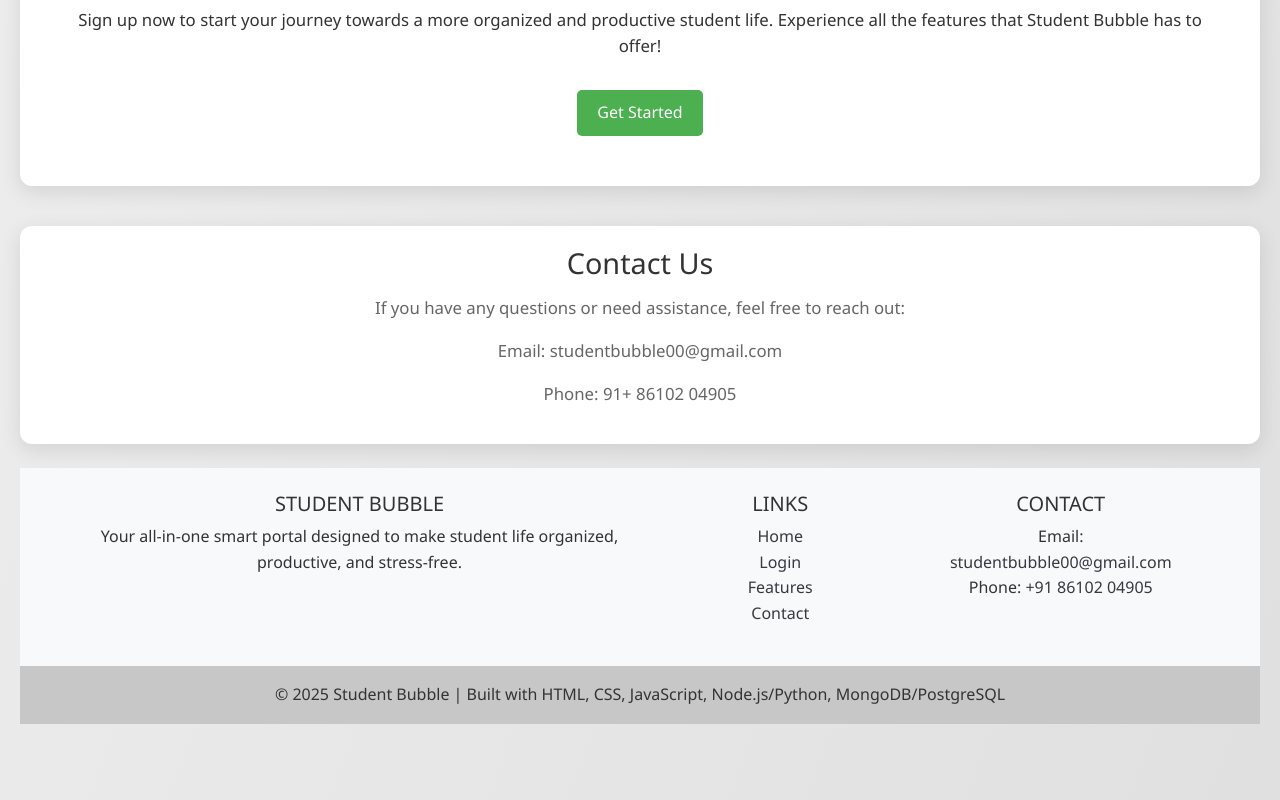
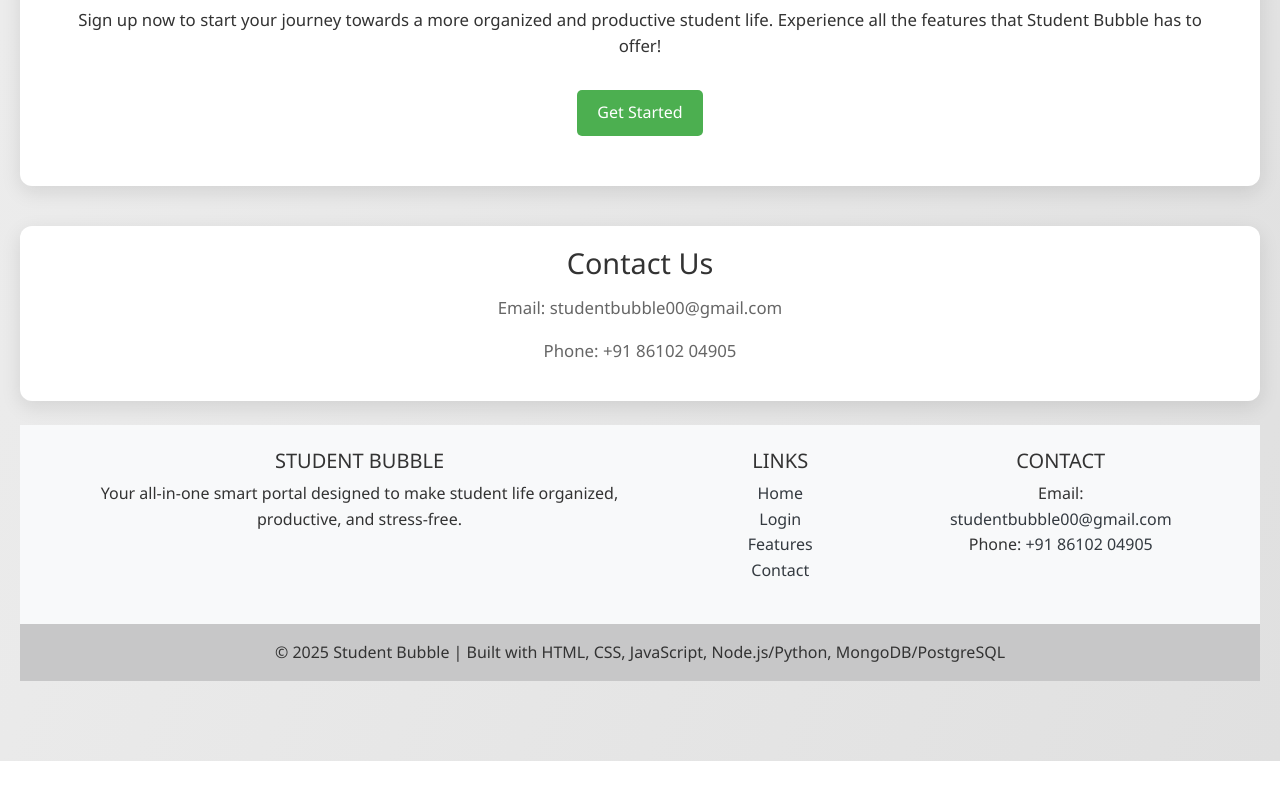
Before and after one commit to Dhaya09/WebProject, a website: page home.html in a window 1280 px wide. Shown: the part 2890-3690 px from the top of the page. After the commit the page ends 3651 px from the top, so only its background shows below. Drawn offline with nearby package versions, Linux system fonts and the light colour scheme.

Commit message:
added json

```diff
--- a/home.html
+++ b/home.html
@@ -5,7 +5,6 @@
   <meta charset="UTF-8" />
   <meta name="viewport" content="width=device-width, initial-scale=1.0" />
   <title>Student Bubble - Empowering Student Success</title>
-  <!-- Bootstrap CSS -->
   <link href="https://stackpath.bootstrapcdn.com/bootstrap/4.5.2/css/bootstrap.min.css" rel="stylesheet">
   <style>
     * {
@@ -295,18 +294,14 @@
 
     <div class="testimonials">
       <h3>What Our Users Say</h3>
-      <div class="testimonial">"Student Bubble has transformed my academic life! I can manage everything in one place."
-        - Alex R.</div>
-      <div class="testimonial">"The features are incredibly helpful, especially the time management tools!" - Jamie L.
-      </div>
-      <div class="testimonial">"I love the collaborative features! It makes group projects so much easier." - Sam T.
-      </div>
+      <div class="testimonial">"Student Bubble has transformed my academic life! I can manage everything in one place." - Alex R.</div>
+      <div class="testimonial">"The features are incredibly helpful, especially the time management tools!" - Jamie L.</div>
+      <div class="testimonial">"I love the collaborative features! It makes group projects so much easier." - Sam T.</div>
     </div>
 
     <div class="blog">
       <h3>Latest Blog Posts</h3>
-      <p>Check out our latest articles on study tips, productivity hacks, and student life advice to help you succeed.
-      </p>
+      <p>Check out our latest articles on study tips, productivity hacks, and student life advice to help you succeed.</p>
       <p><strong>1. How to Balance Study and Social Life</strong></p>
       <p>Learn effective strategies to manage your time and enjoy your college experience.</p>
       <p><strong>2. Top 10 Study Techniques for Success</strong></p>
@@ -324,22 +319,18 @@
       </a>
     </div>
 
-    <div class="contact">
+    <div class="contact" id="contactSection">
       <h3>Contact Us</h3>
-      <p>If you have any questions or need assistance, feel free to reach out:</p>
-      <p>Email: studentbubble00@gmail.com</p>
-      <p>Phone: 91+ 86102 04905 </p>
+      <p id="emailField"></p>
+      <p id="phoneField"></p>
     </div>
 
-    <!-- Footer with Bootstrap -->
     <footer class="bg-light text-center text-lg-start mt-4">
       <div class="container p-4">
         <div class="row">
           <div class="col-lg-6 col-md-12 mb-4 mb-md-0">
             <h5 class="text-uppercase">Student Bubble</h5>
-            <p>
-              Your all-in-one smart portal designed to make student life organized, productive, and stress-free.
-            </p>
+            <p>Your all-in-one smart portal designed to make student life organized, productive, and stress-free.</p>
           </div>
           <div class="col-lg-3 col-md-6 mb-4 mb-md-0">
             <h5 class="text-uppercase">Links</h5>
@@ -360,13 +351,21 @@
         </div>
       </div>
       <div class="text-center p-3" style="background-color: rgba(0, 0, 0, 0.2);">
-        © 2025 Student Bubble | Built with <i class="fab fa-html5"></i> HTML, <i class="fab fa-css3-alt"></i> CSS, <i
-          class="fab fa-js"></i> JavaScript, <i class="fab fa-node-js"></i> Node.js/Python, <i
-          class="fas fa-database"></i> MongoDB/PostgreSQL
+        © 2025 Student Bubble | Built with <i class="fab fa-html5"></i> HTML, <i class="fab fa-css3-alt"></i> CSS, <i class="fab fa-js"></i> JavaScript, <i class="fab fa-node-js"></i> Node.js/Python, <i class="fas fa-database"></i> MongoDB/PostgreSQL
       </div>
     </footer>
 
-    <!-- Bootstrap JS and dependencies -->
+    <script>
+      const contactData = {
+        email: "studentbubble00@gmail.com",
+        phone: "+91 86102 04905"
+      };
+      const jsonData = JSON.stringify(contactData);
+      const parsedData = JSON.parse(jsonData);
+      document.getElementById("emailField").innerText = "Email: " + parsedData.email;
+      document.getElementById("phoneField").innerText = "Phone: " + parsedData.phone;
+    </script>
+
     <script src="https://code.jquery.com/jquery-3.5.1.slim.min.js"></script>
     <script src="https://cdn.jsdelivr.net/npm/@popperjs/core@2.5.4/dist/umd/popper.min.js"></script>
     <script src="https://stackpath.bootstrapcdn.com/bootstrap/4.5.2/js/bootstrap.min.js"></script>
```
